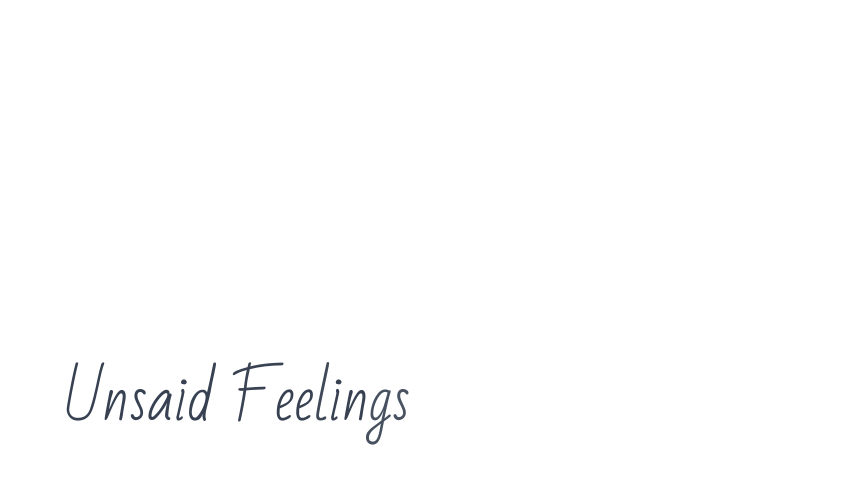
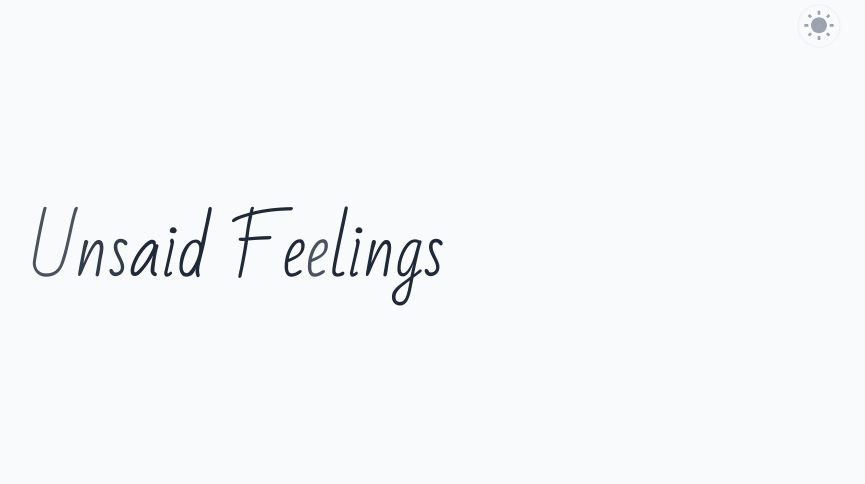
Before and after one commit to Senpai-Coders/UnsaidFeelings, a React (Create React App) app in the folder frontend/: page / in a window 1280 px wide. Shown: the top 484 px of the page, without its empty margins (403-1268 px from the left). Built offline with nearby package versions, Linux system fonts and the light colour scheme; a web font is replaced by a local one.

Commit message:
🔥+nav, 🔥+theme toggle

```diff
--- a/frontend/src/App.js
+++ b/frontend/src/App.js
@@ -1,11 +1,12 @@
 import { motion } from "framer-motion"
 import React from "react";
-
 import Home from "./Pages/Home";
+import Nav from "./Component/Nav"
 
 function App() {
   return (
-    <motion.div>
+    <motion.div className="h-screen bg-gray-50 dark:bg-gray-800">
+      <Nav />
       <Home />
     </motion.div>
   );
--- a/frontend/src/Component/HeroTitle.js
+++ b/frontend/src/Component/HeroTitle.js
@@ -26,18 +26,18 @@ const HeroTitle = ({ title, mode, duration, styleclass}) => {
   }, [mode, title]);
 
   return (
-    <div className="flex items-center justify-evenly text-6xl text-gray-700 m-auto">
+    <div className="flex items-center justify-evenly h-full  m-auto">
       <AnimatePresence>
         {_title.map((char, idx) => (
-          <motion.p
+          <motion.div
             key={idx}
             initial={{ opacity: 0 }}
             animate={{ opacity: 1 }}
             transition={{ duration: randomTime(duration.start, duration.end) }}
             className={styleclass}
           >
-            {char === " " ? <div>&nbsp;</div> : char}
-          </motion.p>
+            {char === " " ? <p>&nbsp;</p> : <p>{char}</p>}
+          </motion.div>
         ))}
       </AnimatePresence>
     </div>
--- /dev/null
+++ b/frontend/src/Component/Nav.js
@@ -0,0 +1,33 @@
+import React from "react";
+import { useThemeState } from "../Hooks/useTheme";
+
+import { MdOutlineDarkMode, MdWbSunny } from "react-icons/md";
+
+const Nav = () => {
+  const [colorTheme, setTheme] = useThemeState();
+
+  return (
+    <nav className="border-gray-200 px-2 sm:px-4 py-2.5 rounded dark:bg-gray-800">
+      <div className="relative h-8 container flex flex-wrap justify-between items-center mx-auto">
+        <button onClick={
+            () => {
+                console.log(colorTheme)
+                if(colorTheme === 'light'){
+                    setTheme('dark')
+                    return
+                }
+                setTheme('light')
+            }
+        } className="absolute rounded-full bg-gray-50 dark:bg-transparent p-1 border-2 border-gray-100 dark:border-gray-900 right-5 text-gray-400 hover:text-gray-700 duration-300">
+          {colorTheme === "dark" ? (
+            <MdOutlineDarkMode className="w-8 h-8" />
+          ) : (
+            <MdWbSunny className="w-8 h-8" />
+          )}
+        </button>
+      </div>
+    </nav>
+  );
+};
+
+export default Nav;
--- /dev/null
+++ b/frontend/src/Hooks/useTheme.js
@@ -0,0 +1,15 @@
+import { useEffect, useState } from "react";
+
+export const useThemeState = () => {
+  const [theme, setTheme] = useState("light");
+  useEffect(
+    () => {
+      const root = window.document.documentElement;
+      root.classList.remove('light');
+      root.classList.remove('dark')
+      root.classList.add(theme);
+    },
+    [theme],
+  );
+  return [theme, setTheme];
+};
--- a/frontend/src/Pages/Home.js
+++ b/frontend/src/Pages/Home.js
@@ -3,11 +3,11 @@ import HeroTitle from "../Component/HeroTitle";
 
 const Home = () => {
   return (
-    <div>
-      <section className="flex items-center h-screen">
-        <HeroTitle title={"Unsaid Feelings"} styleclass={"font-BadScript"} mode={1} duration={{ start : 2, end : 5}} />
+    <>
+      <section className="flex items-center h-1/2 ">
+        <HeroTitle title={"Unsaid Feelings"} styleclass={"font-BadScript text-7xl text-gray-800 dark:text-gray-400"} mode={0} duration={{ start : 3, end : 8}} />
       </section>
-    </div>
+    </>
   );
 };
 
--- a/frontend/src/index.js
+++ b/frontend/src/index.js
@@ -3,6 +3,7 @@ import ReactDOM from 'react-dom';
 import App from './App';
 import reportWebVitals from './reportWebVitals';
 import './styles/global.scss'
+
 
 ReactDOM.render(
   <React.StrictMode>
--- a/frontend/tailwind.config.js
+++ b/frontend/tailwind.config.js
@@ -2,6 +2,7 @@ module.exports = {
   content: [
     "./src/**/*.{js,jsx,ts,tsx}",
   ],
+  darkMode : 'class',
   theme: {
     extend: {},
   },
```
Also changed, not shown: 1 other file (tests, documents, lock files or other folders).
